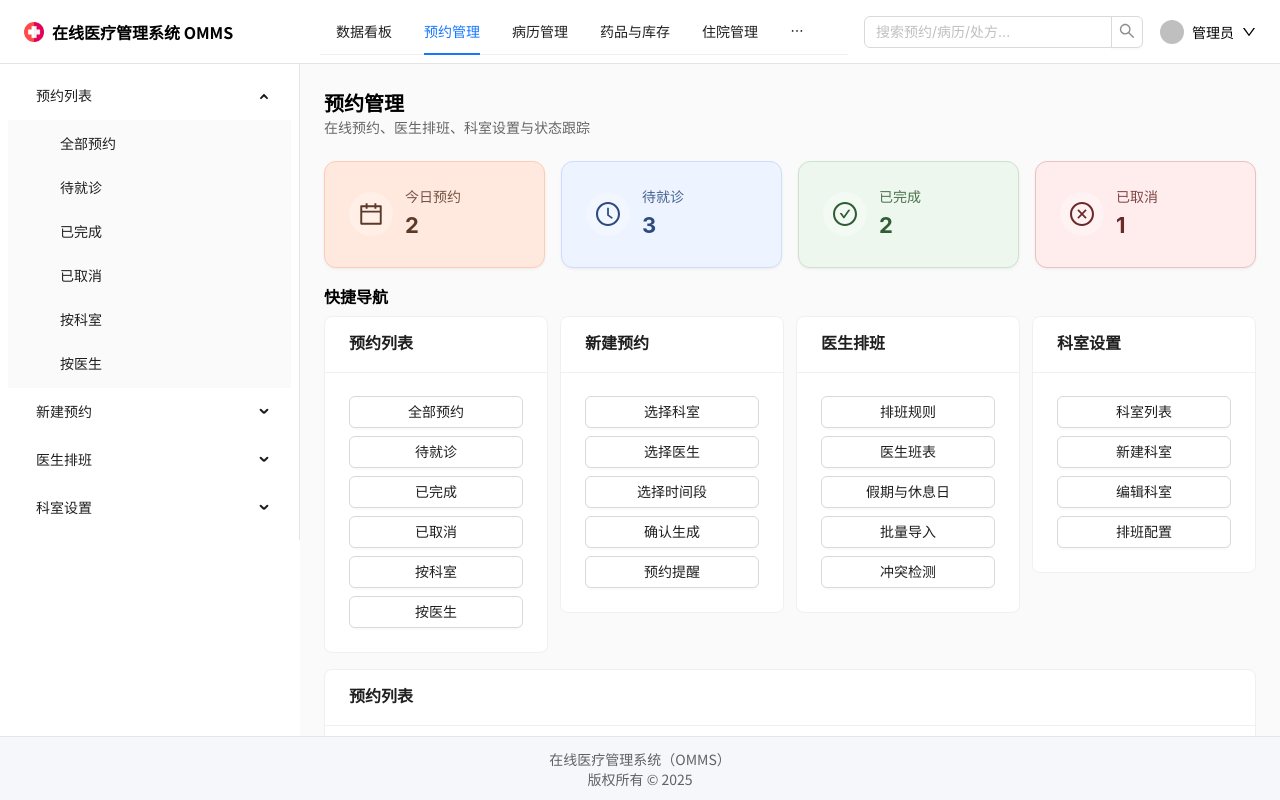
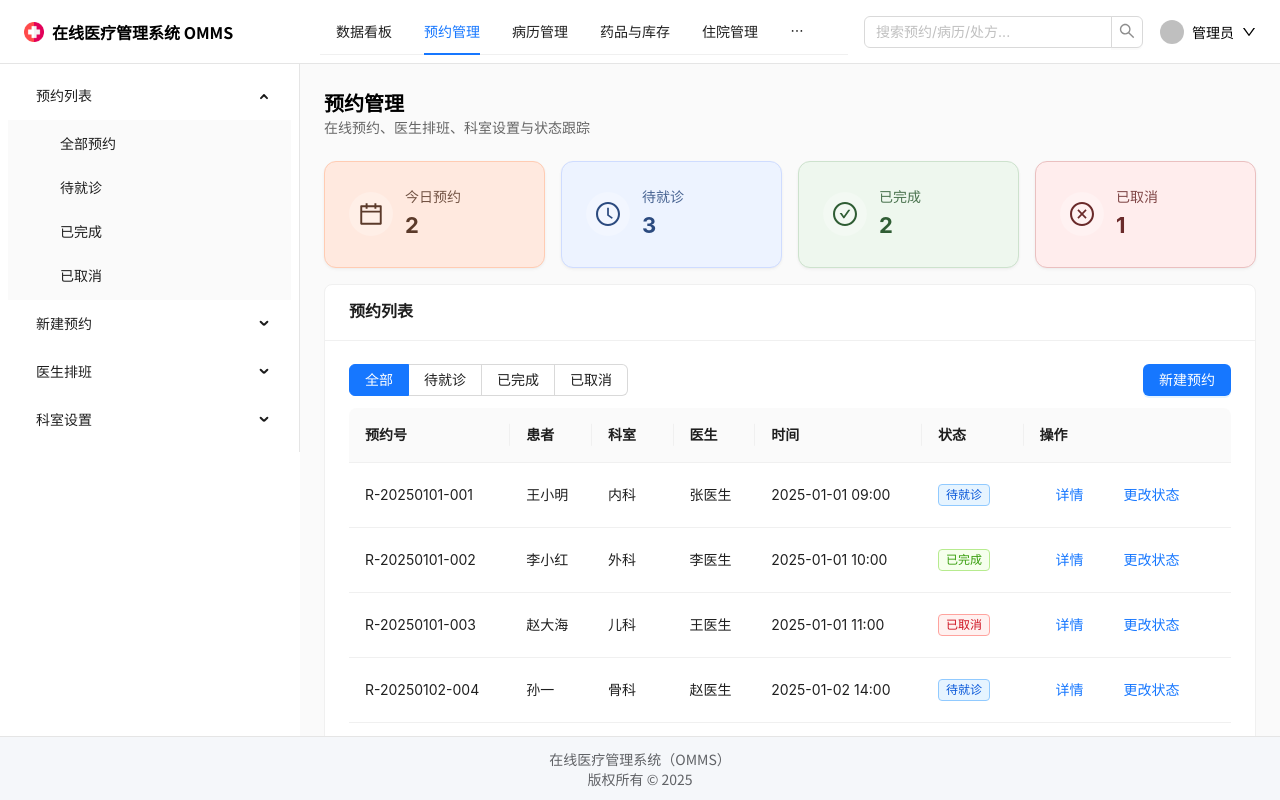
Before and after one commit to TouHikari/omms, a Vue app in the folder omms_frontend/: page /appointments in a window 1280 px wide. Built offline with nearby package versions, Linux system fonts and the light colour scheme; sample sign-in values are in the browser's storage.

Commit message:
feat(appointments): 删除页面中的快捷导航，交互切换仅依赖左侧侧边栏菜单

```diff
--- a/omms_frontend/index.html
+++ b/omms_frontend/index.html
@@ -5,10 +5,6 @@
     <link rel="icon" href="favicon.png" />
     <meta name="viewport" content="width=device-width, initial-scale=1.0" />
     <title>在线医疗管理系统</title>
-    <link
-      href="https://fonts.googleapis.com/css2?family=JetBrains+Mono&display=swap"
-      rel="stylesheet"
-    />
     <link
       href="https://fonts.googleapis.com/css2?family=Noto+Sans+SC:wght@400;700&display=swap"
       rel="stylesheet"
--- a/omms_frontend/src/assets/main.scss
+++ b/omms_frontend/src/assets/main.scss
@@ -1,5 +1,37 @@
 @forward 'variables';
 @use 'variables' as *;
+
+@font-face {
+  font-family: 'JetBrains Mono';
+  src: local('JetBrains Mono'), url('/fonts/JetBrainsMono-Regular.woff2') format('woff2');
+  font-weight: 400;
+  font-style: normal;
+  font-display: swap;
+}
+
+@font-face {
+  font-family: 'JetBrains Mono';
+  src: local('JetBrains Mono Bold'), local('JetBrains Mono'), url('/fonts/JetBrainsMono-Bold.woff2') format('woff2');
+  font-weight: 700;
+  font-style: normal;
+  font-display: swap;
+}
+
+//@font-face {
+//  font-family: 'Noto Sans SC';
+//  src: local('Noto Sans SC'), url('/fonts/NotoSansSC-Regular.woff2') format('woff2');
+//  font-weight: 400;
+//  font-style: normal;
+//  font-display: swap;
+//}
+
+//@font-face {
+//  font-family: 'Noto Sans SC';
+//  src: local('Noto Sans SC Bold'), local('Noto Sans SC'), url('/fonts/NotoSansSC-Bold.woff2') format('woff2');
+//  font-weight: 700;
+//  font-style: normal;
+//  font-display: swap;
+//}
 
 html {
   //overflow-y: scroll;
--- a/omms_frontend/src/components/Appointments/AppointmentsList.vue
+++ b/omms_frontend/src/components/Appointments/AppointmentsList.vue
@@ -1,6 +1,5 @@
 <script setup>
-import { computed } from 'vue'
-import { message } from 'ant-design-vue'
+import { ref, computed, watch } from 'vue'
 
 const props = defineProps({
   currentMenu: { type: String, required: true },
@@ -8,6 +7,7 @@ const props = defineProps({
   doctors: { type: Array, required: true },
   appointments: { type: Array, required: true },
   setMenu: { type: Function, required: true },
+  updateStatus: { type: Function, required: true },
 })
 
 const columns = [
@@ -20,24 +20,57 @@ const columns = [
   { title: '操作', key: 'action' },
 ]
 
+const statusFilter = ref('all')
+
+watch(() => props.currentMenu, (m) => {
+  if (m === 'list_pending') statusFilter.value = 'pending'
+  else if (m === 'list_completed') statusFilter.value = 'completed'
+  else if (m === 'list_cancelled') statusFilter.value = 'cancelled'
+  else statusFilter.value = 'all'
+}, { immediate: true })
+
 const filteredAppointments = computed(() => {
-  const m = props.currentMenu
-  if (m === 'list_pending') return props.appointments.filter(a => a.status === 'pending')
-  if (m === 'list_completed') return props.appointments.filter(a => a.status === 'completed')
-  if (m === 'list_cancelled') return props.appointments.filter(a => a.status === 'cancelled')
+  const s = statusFilter.value
+  if (s === 'pending') return props.appointments.filter(a => a.status === 'pending')
+  if (s === 'completed') return props.appointments.filter(a => a.status === 'completed')
+  if (s === 'cancelled') return props.appointments.filter(a => a.status === 'cancelled')
   return props.appointments
 })
+
+const detailVisible = ref(false)
+const detailRecord = ref(null)
+
+const patientsByName = {
+  '王小明': { patient_id: 1001, user_id: 5001, name: '王小明', gender: 1, birthday: '1990-04-12', id_card: '110101199004120011', address: '北京市朝阳区和平里', emergency_contact: '王女士', emergency_phone: '13800000001' },
+  '李小红': { patient_id: 1002, user_id: 5002, name: '李小红', gender: 0, birthday: '1992-08-22', id_card: '110101199208220022', address: '北京市海淀区西北旺', emergency_contact: '李先生', emergency_phone: '13800000002' },
+  '赵大海': { patient_id: 1003, user_id: 5003, name: '赵大海', gender: 1, birthday: '1985-01-10', id_card: '110101198501100033', address: '北京市丰台区丽泽', emergency_contact: '赵女士', emergency_phone: '13800000003' },
+  '孙一': { patient_id: 1004, user_id: 5004, name: '孙一', gender: 1, birthday: '1995-05-05', id_card: '110101199505050044', address: '北京市通州区梨园', emergency_contact: '孙先生', emergency_phone: '13800000004' },
+  '周二': { patient_id: 1005, user_id: 5005, name: '周二', gender: 0, birthday: '1998-12-12', id_card: '110101199812120055', address: '北京市石景山区古城', emergency_contact: '周女士', emergency_phone: '13800000005' },
+  '吴三': { patient_id: 1006, user_id: 5006, name: '吴三', gender: 1, birthday: '1991-03-18', id_card: '110101199103180066', address: '北京市昌平区北七家', emergency_contact: '吴先生', emergency_phone: '13800000006' },
+}
+
+const currentPatient = computed(() => {
+  const r = detailRecord.value
+  if (!r) return null
+  const p = patientsByName[r.patient]
+  return p ? p : { patient_id: '-', user_id: '-', name: r.patient, gender: '-', birthday: '-', id_card: '-', address: '-', emergency_contact: '-', emergency_phone: '-' }
+})
+
+function showDetail(record) {
+  detailRecord.value = record
+  detailVisible.value = true
+}
 </script>
 
 <template>
   <a-card title="预约列表">
-    <a-space style="margin-bottom: 12px">
-      <a-select v-if="currentMenu === 'list_by_department'" style="width: 200px" placeholder="选择科室">
-        <a-select-option v-for="d in departments" :key="d" :value="d">{{ d }}</a-select-option>
-      </a-select>
-      <a-select v-if="currentMenu === 'list_by_doctor'" style="width: 200px" placeholder="选择医生">
-        <a-select-option v-for="d in doctors" :key="d" :value="d">{{ d }}</a-select-option>
-      </a-select>
+    <a-space style="margin-bottom: 12px; width: 100%; justify-content: space-between">
+      <a-radio-group v-model:value="statusFilter" button-style="solid">
+        <a-radio-button value="all">全部</a-radio-button>
+        <a-radio-button value="pending">待就诊</a-radio-button>
+        <a-radio-button value="completed">已完成</a-radio-button>
+        <a-radio-button value="cancelled">已取消</a-radio-button>
+      </a-radio-group>
       <a-button type="primary" @click="setMenu('create')">新建预约</a-button>
     </a-space>
     <a-table :columns="columns" :data-source="filteredAppointments" :pagination="{ pageSize: 5 }" rowKey="id">
@@ -49,13 +82,52 @@ const filteredAppointments = computed(() => {
         </template>
         <template v-else-if="column.key === 'action'">
           <a-space>
-            <a-button type="link" @click="message.info(`查看 ${record.id}`)">详情</a-button>
+            <a-button type="link" @click="showDetail(record)">详情</a-button>
+            <a-dropdown>
+              <a-button type="link">更改状态</a-button>
+              <template #overlay>
+                <a-menu>
+                  <a-menu-item key="pending" @click="props.updateStatus(record.id, 'pending')">置为待就诊</a-menu-item>
+                  <a-menu-item key="completed" @click="props.updateStatus(record.id, 'completed')">置为已完成</a-menu-item>
+                  <a-menu-item key="cancelled">
+                    <a-popconfirm title="确认取消该预约？" ok-text="确认" cancel-text="取消" @confirm="props.updateStatus(record.id, 'cancelled')">
+                      <span>置为已取消</span>
+                    </a-popconfirm>
+                  </a-menu-item>
+                </a-menu>
+              </template>
+            </a-dropdown>
           </a-space>
         </template>
       </template>
     </a-table>
   </a-card>
+
+  <a-modal v-model:open="detailVisible" title="患者详情" :footer="null" width="720px">
+    <a-descriptions :column="2" bordered size="small">
+      <a-descriptions-item label="患者ID">{{ currentPatient?.patient_id }}</a-descriptions-item>
+      <a-descriptions-item label="用户ID">{{ currentPatient?.user_id }}</a-descriptions-item>
+      <a-descriptions-item label="姓名">{{ currentPatient?.name }}</a-descriptions-item>
+      <a-descriptions-item label="性别">{{ currentPatient?.gender === 1 ? '男' : currentPatient?.gender === 0 ? '女' : '-'
+        }}</a-descriptions-item>
+      <a-descriptions-item label="出生日期">{{ currentPatient?.birthday }}</a-descriptions-item>
+      <a-descriptions-item label="身份证号">{{ currentPatient?.id_card }}</a-descriptions-item>
+      <a-descriptions-item label="地址" :span="2">{{ currentPatient?.address }}</a-descriptions-item>
+      <a-descriptions-item label="紧急联系人">{{ currentPatient?.emergency_contact }}</a-descriptions-item>
+      <a-descriptions-item label="紧急联系电话">{{ currentPatient?.emergency_phone }}</a-descriptions-item>
+    </a-descriptions>
+
+    <a-divider />
+
+    <a-descriptions :column="2" title="预约信息" size="small">
+      <a-descriptions-item label="预约号">{{ detailRecord?.id }}</a-descriptions-item>
+      <a-descriptions-item label="状态">{{ { pending: '待就诊', completed: '已完成', cancelled: '已取消' }[detailRecord?.status]
+        }}</a-descriptions-item>
+      <a-descriptions-item label="科室">{{ detailRecord?.department }}</a-descriptions-item>
+      <a-descriptions-item label="医生">{{ detailRecord?.doctor }}</a-descriptions-item>
+      <a-descriptions-item label="时间" :span="2">{{ detailRecord?.time }}</a-descriptions-item>
+    </a-descriptions>
+  </a-modal>
 </template>
 
-<style scoped lang="scss">
-</style>
+<style scoped lang="scss"></style>
--- a/omms_frontend/src/router/index.js
+++ b/omms_frontend/src/router/index.js
@@ -74,30 +74,20 @@ const router = createRouter({
               { key: 'list_pending', label: '待就诊' },
               { key: 'list_completed', label: '已完成' },
               { key: 'list_cancelled', label: '已取消' },
-              { key: 'list_by_department', label: '按科室' },
-              { key: 'list_by_doctor', label: '按医生' },
             ],
           },
           {
             key: 'sub_create',
             label: '新建预约',
             children: [
-              { key: 'create_select_department', label: '选择科室' },
-              { key: 'create_select_doctor', label: '选择医生' },
-              { key: 'create_select_timeslot', label: '选择时间段' },
-              { key: 'create_confirm', label: '确认生成' },
-              { key: 'create_reminders', label: '预约提醒' },
+              { key: 'create', label: '新建预约' },
             ],
           },
           {
             key: 'sub_schedules',
             label: '医生排班',
             children: [
-              { key: 'schedules_rules', label: '排班规则' },
               { key: 'schedules_roster', label: '医生班表' },
-              { key: 'schedules_holidays', label: '假期与休息日' },
-              { key: 'schedules_import', label: '批量导入' },
-              { key: 'schedules_conflicts', label: '冲突检测' },
             ],
           },
           {
@@ -105,9 +95,6 @@ const router = createRouter({
             label: '科室设置',
             children: [
               { key: 'departments_list', label: '科室列表' },
-              { key: 'departments_create', label: '新建科室' },
-              { key: 'departments_edit', label: '编辑科室' },
-              { key: 'departments_schedule', label: '排班配置' },
             ],
           },
         ],
--- a/omms_frontend/src/views/AppointmentsManagement.vue
+++ b/omms_frontend/src/views/AppointmentsManagement.vue
@@ -10,7 +10,6 @@ import AppointmentsDepartments from '@/components/Appointments/AppointmentsDepar
 const route = useRoute()
 const router = useRouter()
 
-const sidebar = computed(() => route.meta?.sidebar || [])
 const currentMenu = computed(() => route.query.menu ? route.query.menu.toString() : 'list')
 const currentGroup = computed(() => currentMenu.value.split('_')[0])
 
@@ -39,6 +38,11 @@ const metrics = computed(() => {
   return { totalToday, pending, completed, cancelled }
 })
 
+function updateStatus(id, status) {
+  const a = appointments.value.find(x => x.id === id)
+  if (a) a.status = status
+}
+
 
 </script>
 
@@ -51,7 +55,7 @@ const metrics = computed(() => {
 
     <a-row :gutter="16" class="metrics">
       <a-col :span="6">
-        <a-card class="metric-card metric-today" :bordered="false" hoverable @click="setMenu('list_all')">
+        <a-card class="metric-card metric-today" :bordered="false">
           <div class="metric">
             <div class="metric-icon-wrap">
               <CalendarOutlined class="metric-icon" />
@@ -64,7 +68,7 @@ const metrics = computed(() => {
         </a-card>
       </a-col>
       <a-col :span="6">
-        <a-card class="metric-card metric-pending" :bordered="false" hoverable @click="setMenu('list_pending')">
+        <a-card class="metric-card metric-pending" :bordered="false">
           <div class="metric">
             <div class="metric-icon-wrap">
               <ClockCircleOutlined class="metric-icon" />
@@ -77,7 +81,7 @@ const metrics = computed(() => {
         </a-card>
       </a-col>
       <a-col :span="6">
-        <a-card class="metric-card metric-completed" :bordered="false" hoverable @click="setMenu('list_completed')">
+        <a-card class="metric-card metric-completed" :bordered="false">
           <div class="metric">
             <div class="metric-icon-wrap">
               <CheckCircleOutlined class="metric-icon" />
@@ -90,7 +94,7 @@ const metrics = computed(() => {
         </a-card>
       </a-col>
       <a-col :span="6">
-        <a-card class="metric-card metric-cancelled" :bordered="false" hoverable @click="setMenu('list_cancelled')">
+        <a-card class="metric-card metric-cancelled" :bordered="false">
           <div class="metric">
             <div class="metric-icon-wrap">
               <CloseCircleOutlined class="metric-icon" />
@@ -104,25 +108,9 @@ const metrics = computed(() => {
       </a-col>
     </a-row>
 
-    <section class="quick-links">
-      <div class="quick-title">快捷导航</div>
-      <a-row :gutter="12">
-        <a-col v-for="group in sidebar" :key="group.key" :span="6">
-          <a-card :title="group.label">
-            <a-space direction="vertical" style="width: 100%">
-              <a-button v-for="item in group.children" :key="item.key" block
-                :type="currentMenu === item.key ? 'primary' : 'default'" @click="setMenu(item.key)">
-                {{ item.label }}
-              </a-button>
-            </a-space>
-          </a-card>
-        </a-col>
-      </a-row>
-    </section>
-
     <section class="content">
       <template v-if="currentGroup === 'list'">
-        <AppointmentsList :current-menu="currentMenu" :departments="departments" :doctors="doctors" :appointments="appointments" :set-menu="setMenu" />
+        <AppointmentsList :current-menu="currentMenu" :departments="departments" :doctors="doctors" :appointments="appointments" :set-menu="setMenu" :update-status="updateStatus" />
       </template>
 
       <template v-else-if="currentGroup === 'create'">
@@ -236,16 +224,6 @@ const metrics = computed(() => {
   font-weight: 700;
 }
 
-.quick-links {
-  display: flex;
-  flex-direction: column;
-  gap: 8px;
-}
-
-.quick-title {
-  font-weight: 600;
-}
-
 .content {
   display: flex;
   flex-direction: column;
```
Also changed, not shown: omms_frontend/public/fonts/JetBrainsMono-Bold.woff2 (added), omms_frontend/public/fonts/JetBrainsMono-Regular.woff2 (added), 1 other file (tests, documents, lock files or other folders).
